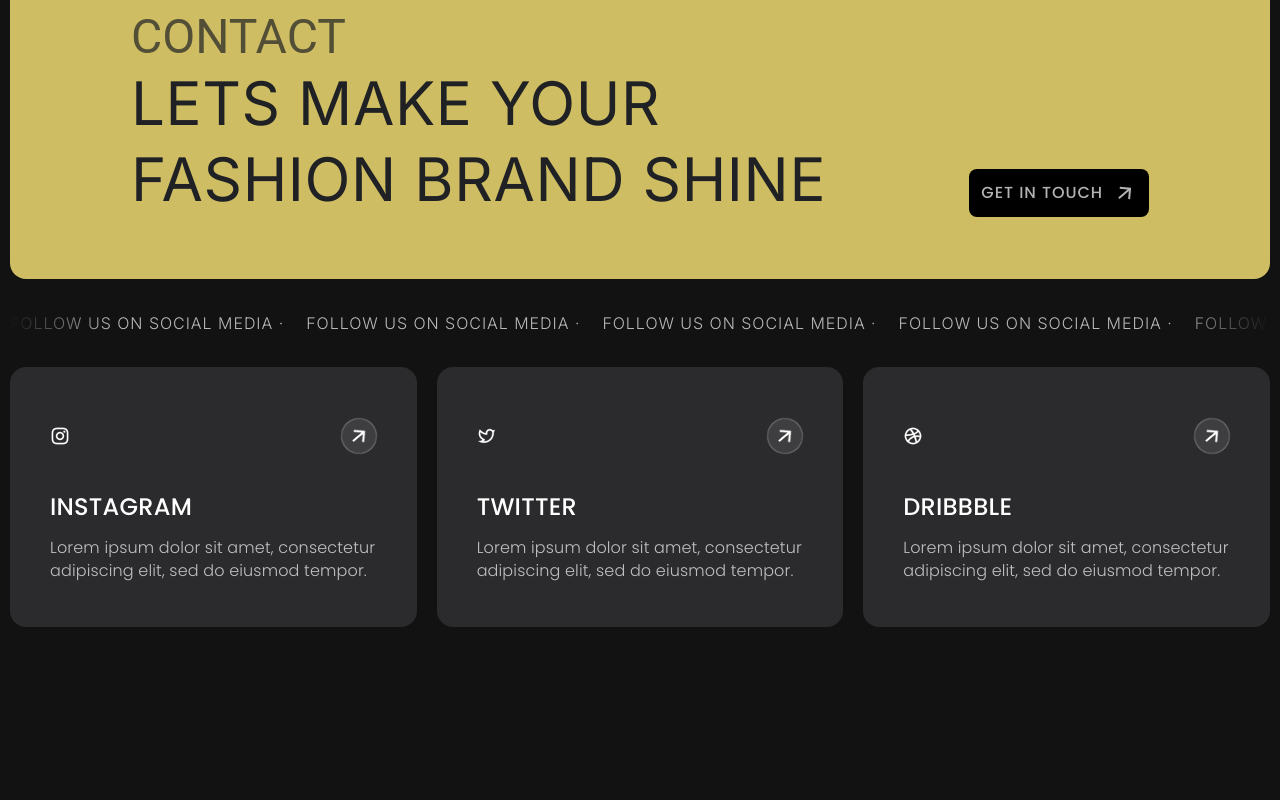
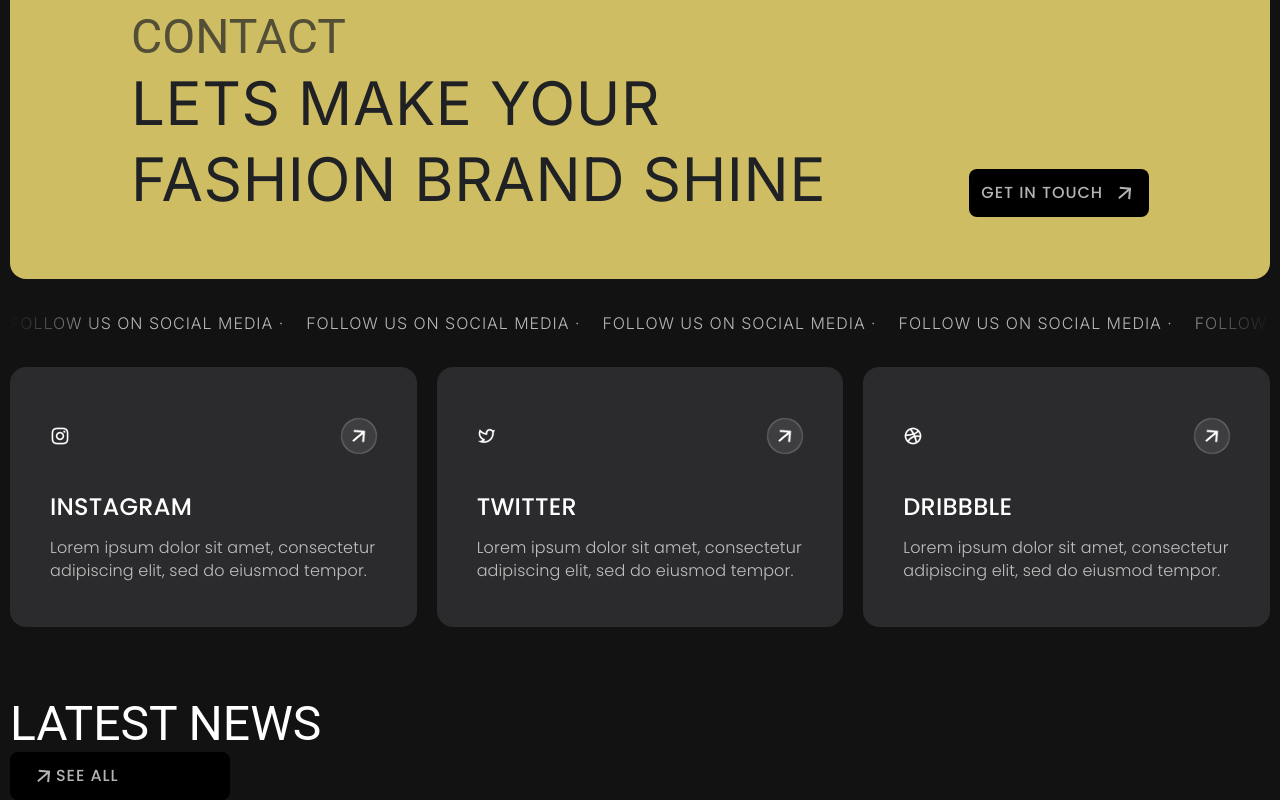
Before and after one commit to syed-shajahan/fashionPortfolio, a Next.js app: page / in a window 1280 px wide. Shown: the part 3476-4276 px from the top of the page. Before the commit the page ends 4172 px from the top, so only its background shows below. Built offline with nearby package versions, Linux system fonts and the light colour scheme.

Commit message:
added lastest new

```diff
--- /dev/null
+++ b/src/app/Components/latest-news/constants.ts
@@ -0,0 +1,3 @@
+export enum LatestNews {
+    SEEALL = 'SEE ALL'
+}
--- /dev/null
+++ b/src/app/Components/latest-news/index.tsx
@@ -0,0 +1,25 @@
+import React from 'react';
+import { CustomContainer } from '../Banner/styles';
+import Box from '@mui/material/Box';
+
+import Typography from '@mui/material/Typography';
+import { GitLink } from '../Contact/styles';
+import ArrowForwardIcon from '@mui/icons-material/ArrowForward';
+import { Contact } from '../Contact/constant';
+const Latestnews = () => {
+  return (
+    <Box>
+      <CustomContainer>
+        <Typography variant="h3" className="titleTag">
+          Latest News
+        </Typography>
+        <GitLink href="#">
+          <ArrowForwardIcon />
+          SEE ALL
+        </GitLink>
+      </CustomContainer>
+    </Box>
+  );
+};
+
+export default Latestnews;
--- a/src/app/globals.css
+++ b/src/app/globals.css
@@ -31,6 +31,7 @@ body {
   line-height: 76px;
   letter-spacing: 0.4px;
   margin-bottom: 24px;
+  text-transform: uppercase !important;
 }
 
 .paras {
--- a/src/app/page.tsx
+++ b/src/app/page.tsx
@@ -12,6 +12,7 @@ import SelectedBrands from "./Components/SelectedBrands";
 import ContactCard from "./Components/Contact";
 import FolowusStrip from "./Components/FollowusStrip";
 import SocialMediaCards from "./Components/socialmedia-cards";
+import Latestnews from "./Components/latest-news";
 export default function Home() {
   return (
     <>
@@ -24,6 +25,7 @@ export default function Home() {
       <ContactCard />
       <FolowusStrip />
       <SocialMediaCards />
+      <Latestnews />
     </>
   );
 }
```
